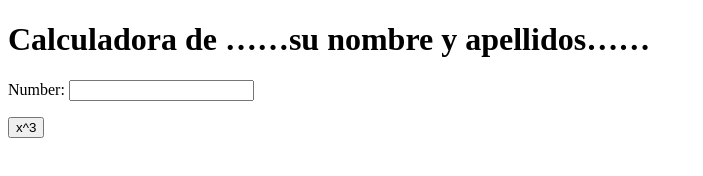
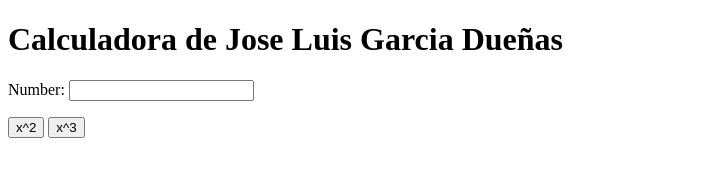
Before and after one commit to joseluisgarciad/my_calculator_2, a plain HTML site: page index.html in a window 1280 px wide. Shown: the whole page, without its empty margins (0-703 px from the left). Drawn offline with Linux system fonts and the light colour scheme.

Commit message:
x^2 button

```diff
--- a/index.html
+++ b/index.html
@@ -5,10 +5,11 @@
 		<meta charset="utf-8">
 	</head>
 	<body>
-		<h1>Calculadora de ……su nombre y apellidos……</h1>
+		<h1>Calculadora de Jose Luis Garcia Dueñas</h1>
 		Number:
-		<input type="text" id="Jose Luis Garcia Dueñas">
+		<input type="text" id="n1">
 		<p>
+			<button onclick="square()"> x^2 </button>
 			<button onclick="cube()"> x^3 </button>
 		</p>
 		<script type="text/javascript">
@@ -16,6 +17,10 @@
 				var num = document.getElementById("n1");
 				num.value = Math.pow(num.value, 3);
 			}
+			function square() {
+				var num = document.getElementById("n1");
+				num.value = Math.pow(num.value, 2);
+			}
 		</script>
 	</body>
 </html>
```
